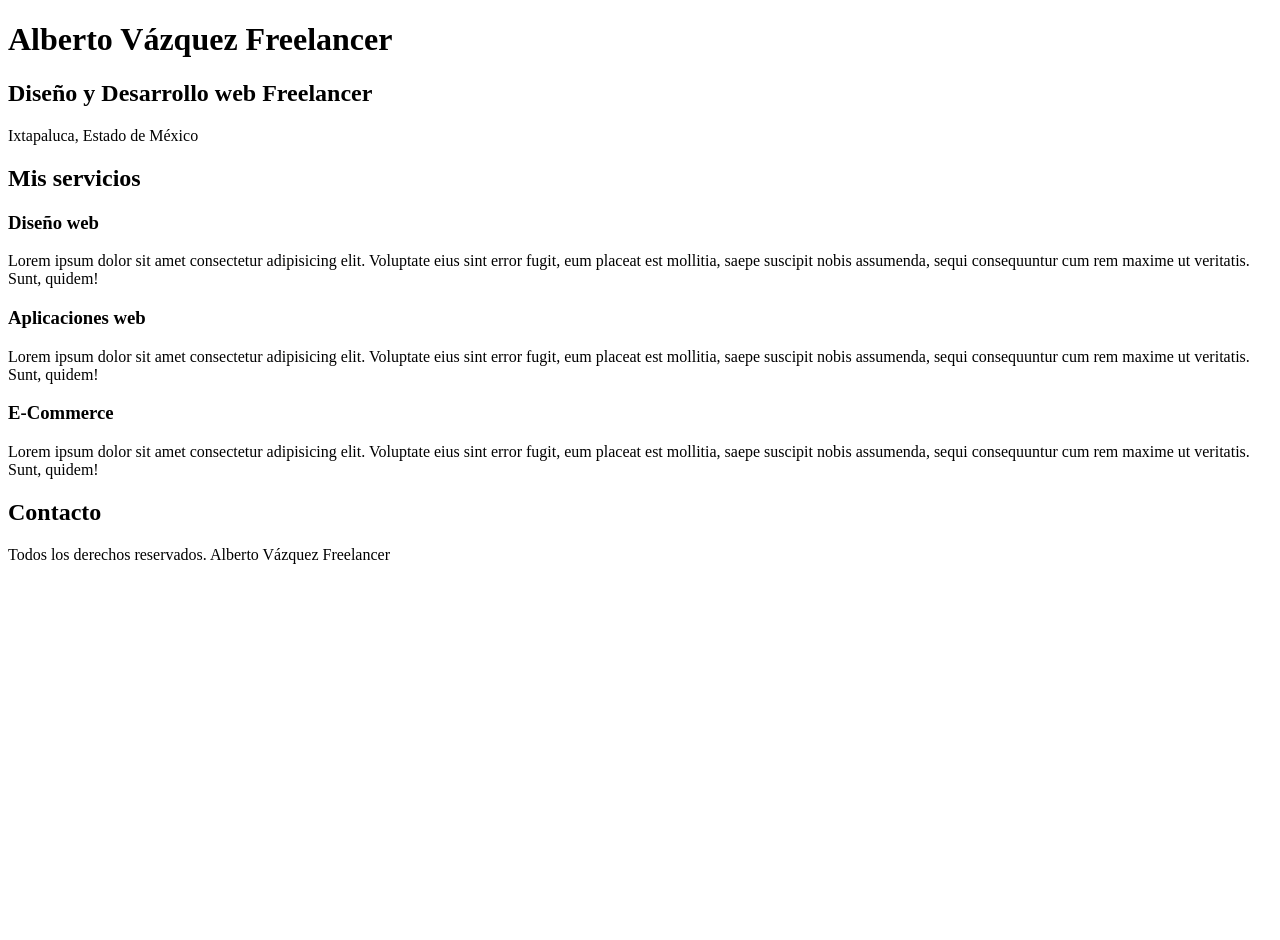
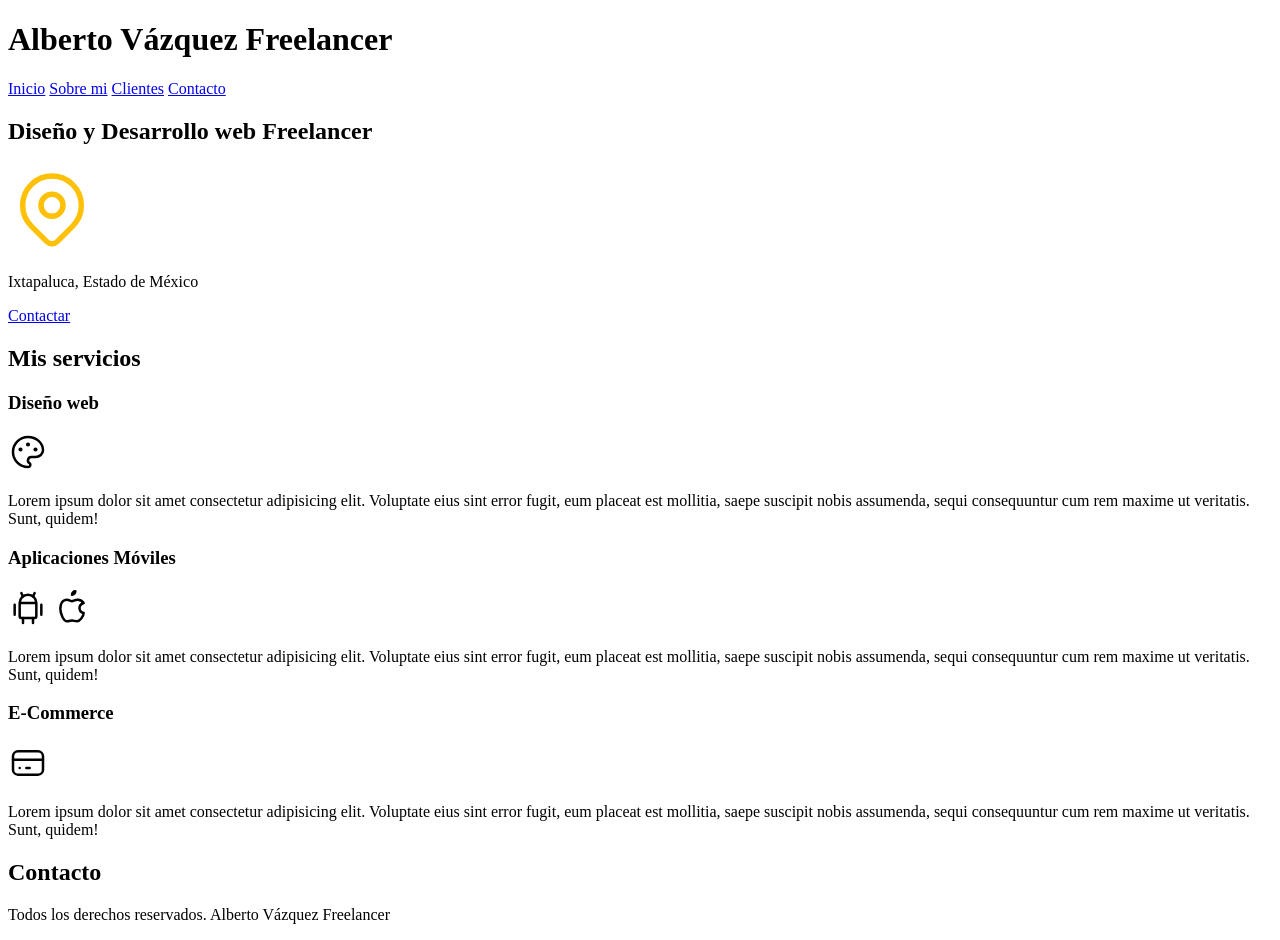
Before and after one commit to 54mur41Mx/Proyecto_Freelance, a plain HTML site: page index.html in a window 1280 px wide. Before the commit the page ends 800 px from the top, so only its background shows below. Drawn offline with Linux system fonts and the light colour scheme.

Commit message:
Se realizá navbar con enlaces #--->Inicio, sobre mi, clientes, contacto. Se agregaron iconos svg desde tabler icons

```diff
--- a/index.html
+++ b/index.html
@@ -12,9 +12,24 @@
         <h1>Alberto Vázquez Freelancer</h1>
     </header>
 
+    <nav>
+        <a href="#">Inicio</a>
+        <a href="#">Sobre mi</a>
+        <a href="#">Clientes</a>
+        <a href="#">Contacto</a>
+    </nav>
+
     <section>
         <h2>Diseño y Desarrollo web Freelancer</h2>
+        <svg xmlns="http://www.w3.org/2000/svg" class="icon icon-tabler icon-tabler-map-pin" width="88" height="88" viewBox="0 0 24 24" stroke-width="1.5" stroke="#FFC107" fill="none" stroke-linecap="round" stroke-linejoin="round">
+            <path stroke="none" d="M0 0h24v24H0z" fill="none"/>
+            <circle cx="12" cy="11" r="3" />
+            <path d="M17.657 16.657l-4.243 4.243a2 2 0 0 1 -2.827 0l-4.244 -4.243a8 8 0 1 1 11.314 0z" />
+        </svg>
+
         <p>Ixtapaluca, Estado de México</p>
+
+        <a href="#">Contactar</a>
     </section>
 
     <main>
@@ -22,16 +37,49 @@
 
         <section>
             <h3>Diseño web</h3>
+            <svg xmlns="http://www.w3.org/2000/svg" class="icon icon-tabler icon-tabler-palette" width="40" height="40" viewBox="0 0 24 24" stroke-width="1.5" stroke="#000000" fill="none" stroke-linecap="round" stroke-linejoin="round">
+                <path stroke="none" d="M0 0h24v24H0z" fill="none"/>
+                <path d="M12 21a9 9 0 1 1 0 -18a9 8 0 0 1 9 8a4.5 4 0 0 1 -4.5 4h-2.5a2 2 0 0 0 -1 3.75a1.3 1.3 0 0 1 -1 2.25" />
+                <circle cx="7.5" cy="10.5" r=".5" fill="currentColor" />
+                <circle cx="12" cy="7.5" r=".5" fill="currentColor" />
+                <circle cx="16.5" cy="10.5" r=".5" fill="currentColor" />
+            </svg>
+
             <p>Lorem ipsum dolor sit amet consectetur adipisicing elit. Voluptate eius sint error fugit, eum placeat est mollitia, saepe suscipit nobis assumenda, sequi consequuntur cum rem maxime ut veritatis. Sunt, quidem!</>
         </section>
 
         <section>
-            <h3>Aplicaciones web</h3>
+            <h3>Aplicaciones Móviles</h3>
+            <svg xmlns="http://www.w3.org/2000/svg" class="icon icon-tabler icon-tabler-brand-android" width="40" height="40" viewBox="0 0 24 24" stroke-width="1.5" stroke="#000000" fill="none" stroke-linecap="round" stroke-linejoin="round">
+                <path stroke="none" d="M0 0h24v24H0z" fill="none"/>
+                <line x1="4" y1="10" x2="4" y2="16" />
+                <line x1="20" y1="10" x2="20" y2="16" />
+                <path d="M7 9h10v8a1 1 0 0 1 -1 1h-8a1 1 0 0 1 -1 -1v-8a5 5 0 0 1 10 0" />
+                <line x1="8" y1="3" x2="9" y2="5" />
+                <line x1="16" y1="3" x2="15" y2="5" />
+                <line x1="9" y1="18" x2="9" y2="21" />
+                <line x1="15" y1="18" x2="15" y2="21" />
+            </svg>
+
+            <svg xmlns="http://www.w3.org/2000/svg" class="icon icon-tabler icon-tabler-brand-apple" width="40" height="40" viewBox="0 0 24 24" stroke-width="1.5" stroke="#000000" fill="none" stroke-linecap="round" stroke-linejoin="round">
+                <path stroke="none" d="M0 0h24v24H0z" fill="none"/>
+                <path d="M9 7c-3 0 -4 3 -4 5.5c0 3 2 7.5 4 7.5c1.088 -.046 1.679 -.5 3 -.5c1.312 0 1.5 .5 3 .5s4 -3 4 -5c-.028 -.01 -2.472 -.403 -2.5 -3c-.019 -2.17 2.416 -2.954 2.5 -3c-1.023 -1.492 -2.951 -1.963 -3.5 -2c-1.433 -.111 -2.83 1 -3.5 1c-.68 0 -1.9 -1 -3 -1z" />
+                <path d="M12 4a2 2 0 0 0 2 -2a2 2 0 0 0 -2 2" />
+            </svg>
+
             <p>Lorem ipsum dolor sit amet consectetur adipisicing elit. Voluptate eius sint error fugit, eum placeat est mollitia, saepe suscipit nobis assumenda, sequi consequuntur cum rem maxime ut veritatis. Sunt, quidem!</p>
         </section>
 
         <section>
             <h3>E-Commerce</h3>
+            <svg xmlns="http://www.w3.org/2000/svg" class="icon icon-tabler icon-tabler-credit-card" width="40" height="40" viewBox="0 0 24 24" stroke-width="1.5" stroke="#000000" fill="none" stroke-linecap="round" stroke-linejoin="round">
+                <path stroke="none" d="M0 0h24v24H0z" fill="none"/>
+                <rect x="3" y="5" width="18" height="14" rx="3" />
+                <line x1="3" y1="10" x2="21" y2="10" />
+                <line x1="7" y1="15" x2="7.01" y2="15" />
+                <line x1="11" y1="15" x2="13" y2="15" />
+            </svg>
+
             <p>Lorem ipsum dolor sit amet consectetur adipisicing elit. Voluptate eius sint error fugit, eum placeat est mollitia, saepe suscipit nobis assumenda, sequi consequuntur cum rem maxime ut veritatis. Sunt, quidem!</p>
         </section>
      </main>
@@ -44,7 +92,5 @@
         <p>Todos los derechos reservados. Alberto Vázquez Freelancer</p>
     </footer>
 
-
-
 </body>
 </html>
```
Also changed, not shown: 1 other file.
